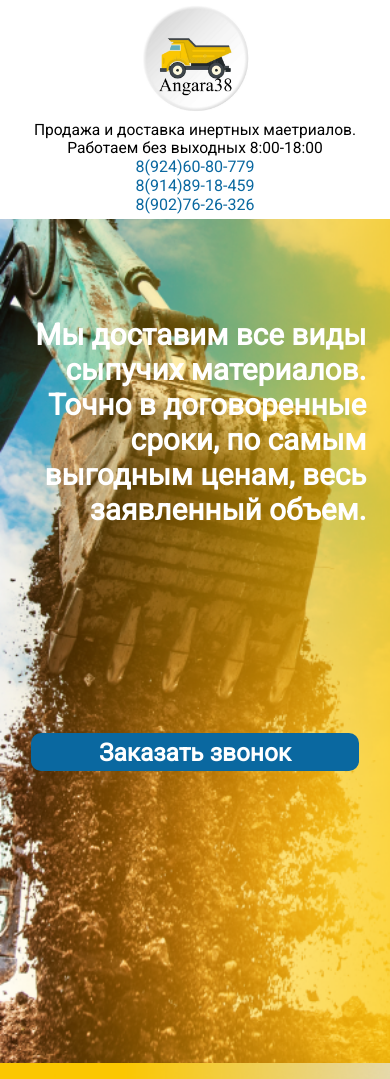
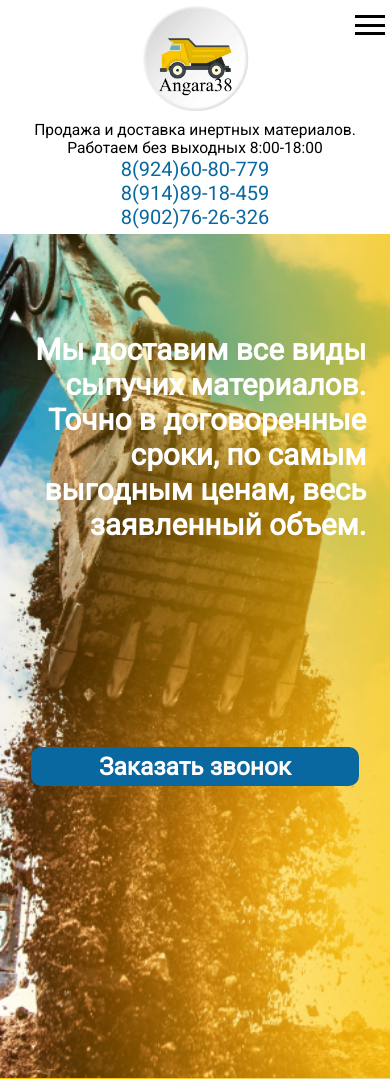
Before and after one commit to pfiryulin/angara38, a PHP site: page / in a window 390 px wide. Shown: the top 1079 px of the page. Run offline with PHP 8.4, Linux system fonts and the light colour scheme.

Commit message:
burger is ready

```diff
--- a/css/style.css
+++ b/css/style.css
@@ -14,6 +14,10 @@ body{
     background: var(--color-body);
     font-size: 16px;
     font-family: 'Roboto', sans-serif;
+}
+
+body.notoverflow{
+    /*overflow-y: hidden;*/
 }
 
 img{
@@ -63,6 +67,7 @@ h3{
 .header__info-contacts{
     width: 10%;
     text-align: center;
+    font-size: 20px;
 }
 
 .header__info-contacts a{
@@ -231,16 +236,6 @@ input{
     height: 637px;
 }
 
-
-/*.callbacksection input{*/
-/*    width: 46vw;*/
-/*    height: 5vw;*/
-/*    border-radius: 10px;*/
-/*    font-size: 2vw;*/
-/*    border: none;*/
-/*    padding-left: 1vw;*/
-/*}*/
-
 .callbacksection a{
     display: flex;
     justify-content: center;
@@ -396,7 +391,7 @@ footer a{
     }
 }
 
-@media (max-width: 992px) {
+@media (max-width: 1080px) {
     .header__info  {
         flex-direction: column;
         height: auto;
@@ -407,8 +402,80 @@ footer a{
         width:30%;
     }
 
+
+
+    .burger{
+        display: block;
+        width: 30px;
+        height: 20px;
+        position: fixed;
+        top:15px;
+        right: 5px;
+        z-index: 2;
+    }
+
+    .burger:before, .burger:after{
+        content: "";
+        background: #000;
+        width: 100%;
+        height: 3px;
+        position: absolute;
+        left: 0;
+        transition: 300ms;
+    }
+
+    .burger:after{
+        bottom: 0;
+    }
+
+    .burger span{
+        width:100%;
+        height: 3px;
+        background: #000;
+        position: absolute;
+        top: 9px;
+    }
+
+    .burger.show span{
+        transform: scale(0);
+    }
+
+    .burger.show:before, .burger.show:after{
+        background: #fff;
+    }
+
+    .burger.show:before{
+        transform: rotate(45deg);
+        /*top: 15px;*/
+    }
+
+    .burger.show:after{
+        transform: rotate(-45deg);
+        bottom: 17px;
+    }
     .header__menu{
-        display: none;
+        /*display: block;*/
+        position: fixed;
+        transition: 300ms;
+        top: 0;
+        left: -100vw;
+        width: 100vw;
+        height: 100vh;
+        z-index: 1;
+        overflow-y: scroll;
+    }
+
+    .header__menu.show{
+        display: block;
+       top: 0;
+        left: 0;
+
+    }
+
+    .header__menu ul{
+        flex-direction: column;
+        align-items: flex-start;
+        padding-left: 10px;
     }
 
     .header__info-info, .header__info-contacts{
@@ -421,11 +488,11 @@ footer a{
 
     .baner .main__baner-info{
         color: white;
-        margin-top: calc(99px + (130 - 99) * ((100vw - 414px) / (992 - 414)));
+        margin-top: calc(99px + (130 - 99) * ((100vw - 414px) / (1080 - 414)));
     }
 
     .main__buner-button{
-        margin: calc(200px + (51 - 200) * ((100vw - 414px) / (992 - 414))) auto;
+        margin: calc(200px + (51 - 200) * ((100vw - 414px) / (1080  - 414))) auto;
     }
 
     .footer__product{
--- a/index.html
+++ b/index.html
@@ -16,7 +16,7 @@
                 <img src="images/logo.png" alt="">
             </div>
             <div class="header__info-info">
-                <h1>Продажа и доставка инертных маетриалов.</h1>
+                <h1>Продажа и доставка инертных материалов.</h1>
                 <span>Работаем  без выходных 8:00-18:00</span>
             </div>
             <div class="header__info-contacts">
--- a/script/script.js
+++ b/script/script.js
@@ -15,14 +15,15 @@ for (let anchor of anchors) {
 
 
 const header = document.querySelector('.header__info'); //получаем элемент над меню, для для получения его высоты
+const burger = document.querySelector('.burger');
 const headerHeight = header.offsetHeight;// получаем высоту элемента на меню
 const menu = document.querySelector('.header__menu');// получае мэлемент с меню
 const menuHeight = menu.offsetHeight; //получаем высоту меню
 const underMenu = document.querySelector('.baner')// получаем элемент под меню
-
+const body = document.querySelector('body');
 function fixmenu() {
     let scrollDistanse = window.scrollY;
-      if(document.documentElement.clientWidth>992) {
+      if(document.documentElement.clientWidth >= 1080) {
           if (scrollDistanse <= headerHeight) {
               menu.classList.remove ( 'fixed' );
               underMenu.style.marginTop = "0";
@@ -31,6 +32,18 @@ function fixmenu() {
               underMenu.style.marginTop = menuHeight + "px";
           }
       }
+      else {
+          underMenu.style.marginTop = "0";
+      }
+}
+
+
+
+burger.onclick = function(){
+    menu.classList.toggle('show');
+    burger.classList.toggle('show');
+    body.classList.toggle('notoverflow');
+
 }
 
 window.addEventListener('scroll', fixmenu);
```
